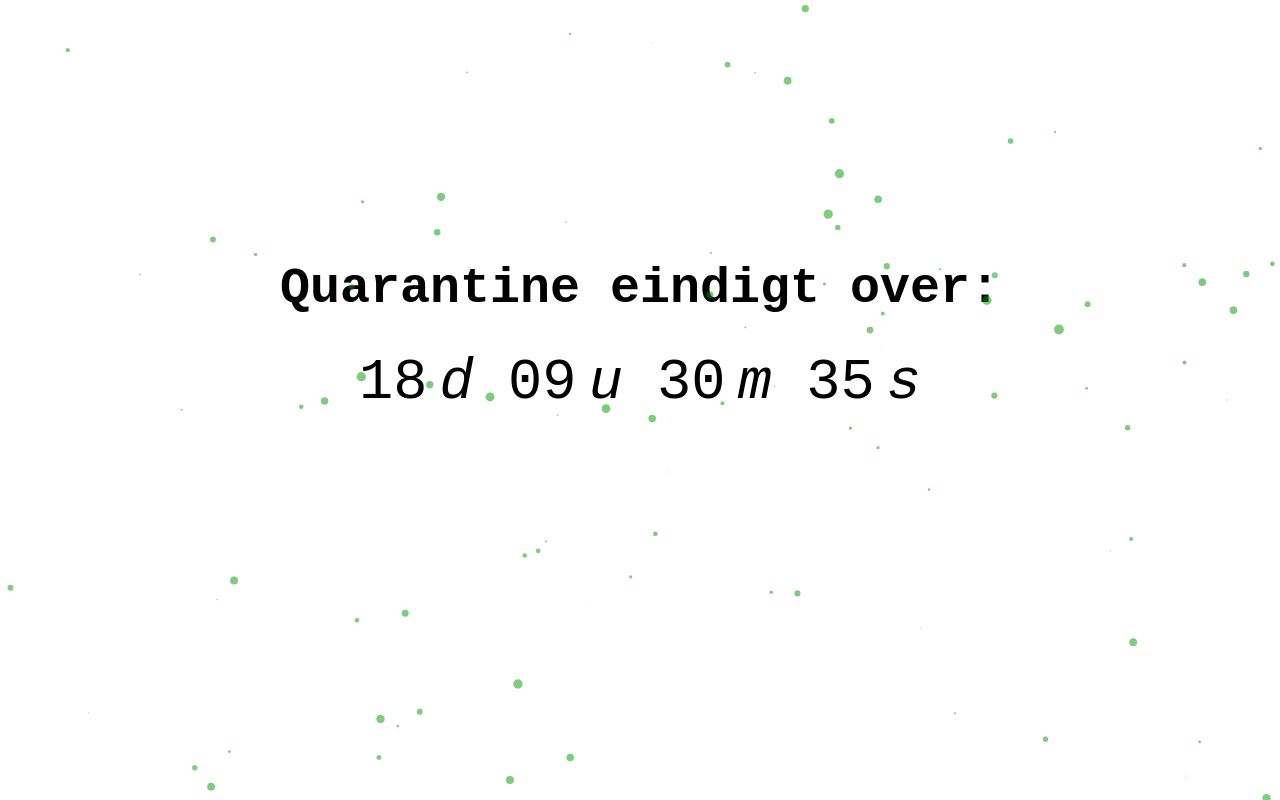
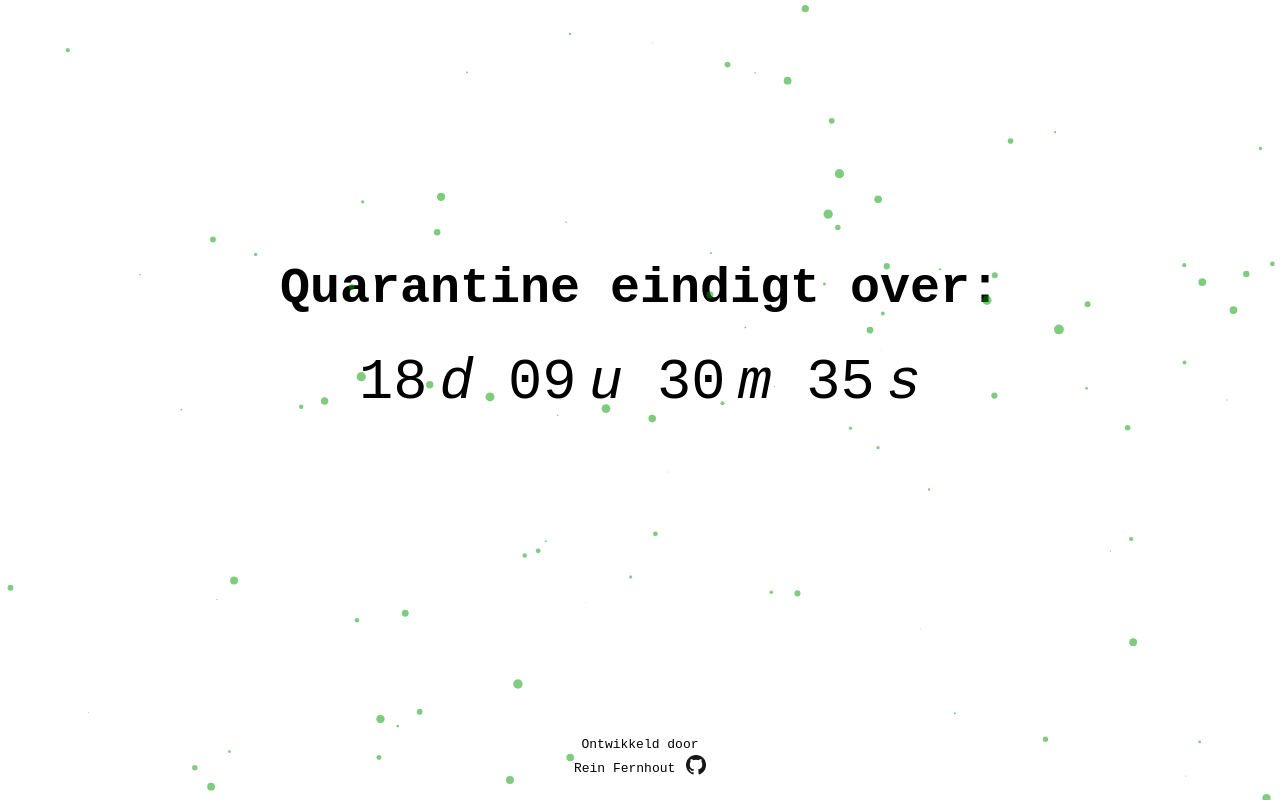
Before and after one commit to LevitatingBusinessMan/corona-countdown, a plain HTML site: page index.html in a window 1280 px wide. Drawn offline with nearby package versions, Linux system fonts and the light colour scheme.

Commit message:
Add footer with my name

```diff
--- a/index.html
+++ b/index.html
@@ -31,6 +31,21 @@
 				top: 0;
 				left: 0;
 			}
+
+			#author {
+				position: absolute;
+				bottom: 3%;
+				text-align: center;
+				width: 100%;
+				left: 0;
+				z-index: 2;
+			}
+
+			#author img {
+				margin-left: 3px;
+				position: relative;
+				bottom: -3px;
+			}
 		</style>
 	</head>
 	<body id="particles-js">
@@ -47,6 +62,14 @@
 				<span class="indicator">s</span>
 			</div>
 		</div>
+
+		<span id="author">
+			Ontwikkeld door <br/>
+			Rein Fernhout
+			<a href="https://github.com/LevitatingBusinessMan" target="_blank">
+				<img src="/Github-Logo.png" width="20px"/>
+			</a>
+		</span>
 
 		<script>
 
```
Also changed, not shown: Github-Logo.png (added).
